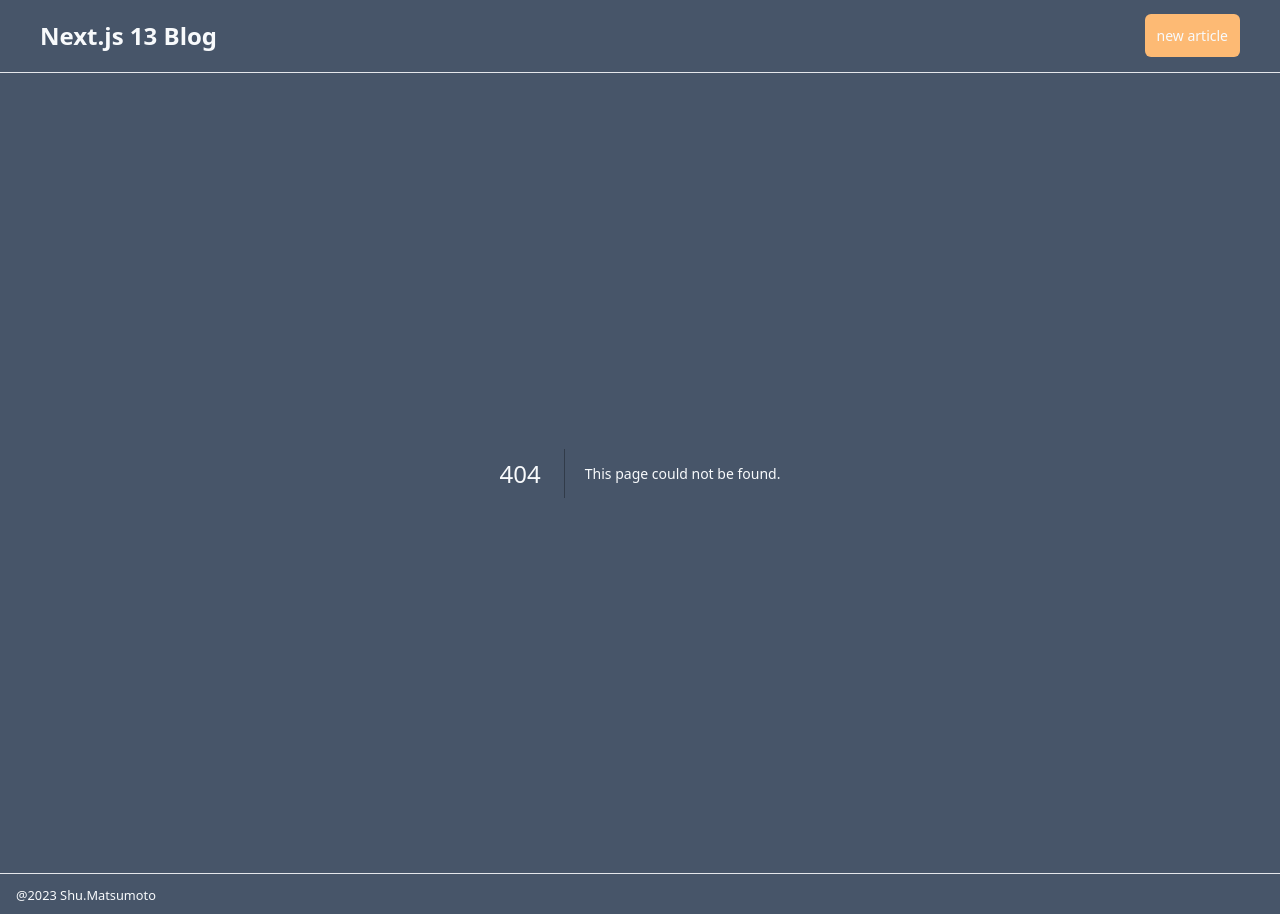
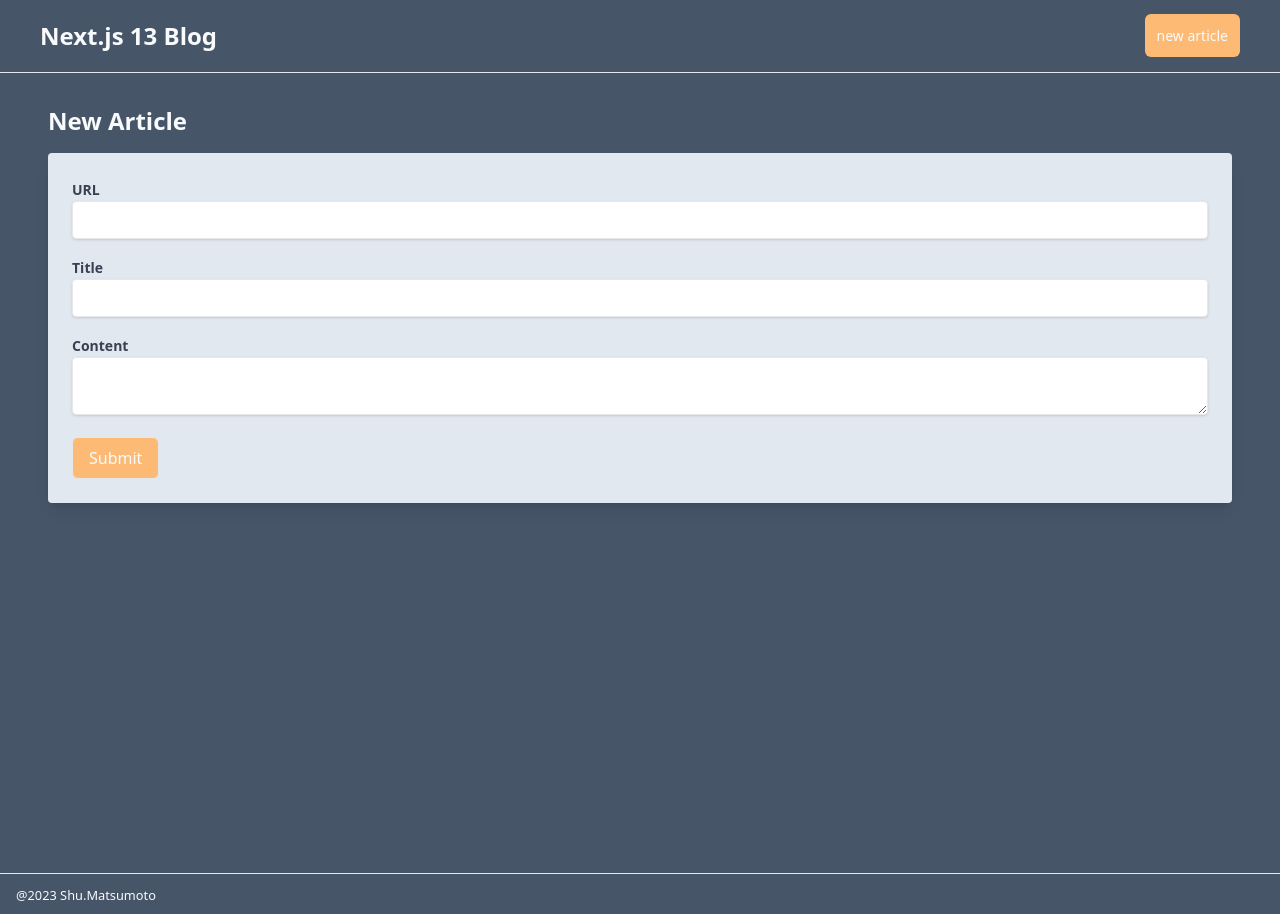
Before and after one commit to shumatsumoto/nextjs13-blog, a Next.js app: page /articles/new in a window 1280 px wide. Before the commit this address had no page. Built offline with nearby package versions, Linux system fonts and the light colour scheme.

Commit message:
New ArticlePage

```diff
--- /dev/null
+++ b/src/app/articles/new/page.tsx
@@ -0,0 +1,41 @@
+import React from "react";
+
+const CreateBlogPage = () => {
+  return (
+    <div className="min-h-screen py-8 px-4 md:px-12">
+      <h2 className="text-2xl font-bold mb-4">New Article</h2>
+
+      <form className="bg-slate-200 p-6 rounded shadow-lg">
+        <div className="mb-4">
+          <label className="text-gray-700 text-sm font-bold mb-2">URL</label>
+          <input
+            type="text"
+            className="shadow border rounded w-full py-2 px-3 text-gray-700 leading-tight focus:outline-none"
+          />
+        </div>
+        <div className="mb-4">
+          <label className="text-gray-700 text-sm font-bold mb-2">Title</label>
+          <input
+            type="text"
+            className="shadow border rounded w-full py-2 px-3 text-gray-700 leading-tight focus:outline-none"
+          />
+        </div>
+        <div className="mb-4">
+          <label className="text-gray-700 text-sm font-bold mb-2">
+            Content
+          </label>
+          <textarea className="shadow border rounded w-full py-2 px-3 text-gray-700 leading-tight focus:outline-none" />
+        </div>
+
+        <button
+          type="submit"
+          className="py-2 px-4 border rounded-md bg-orange-300"
+        >
+          Submit
+        </button>
+      </form>
+    </div>
+  );
+};
+
+export default CreateBlogPage;
```
